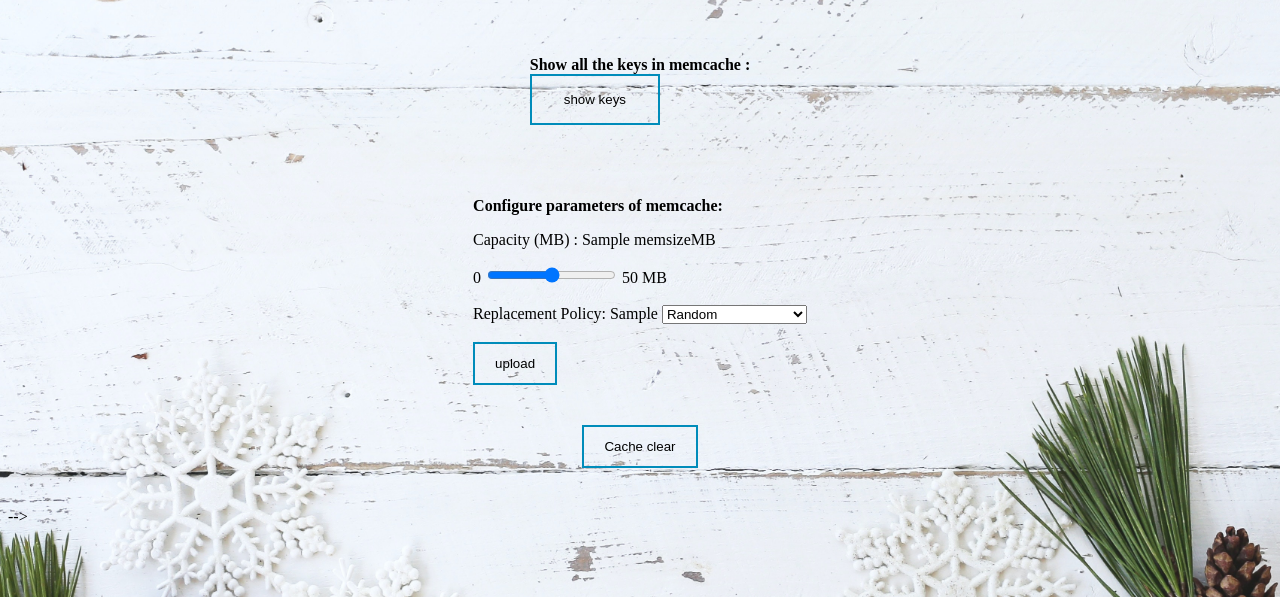
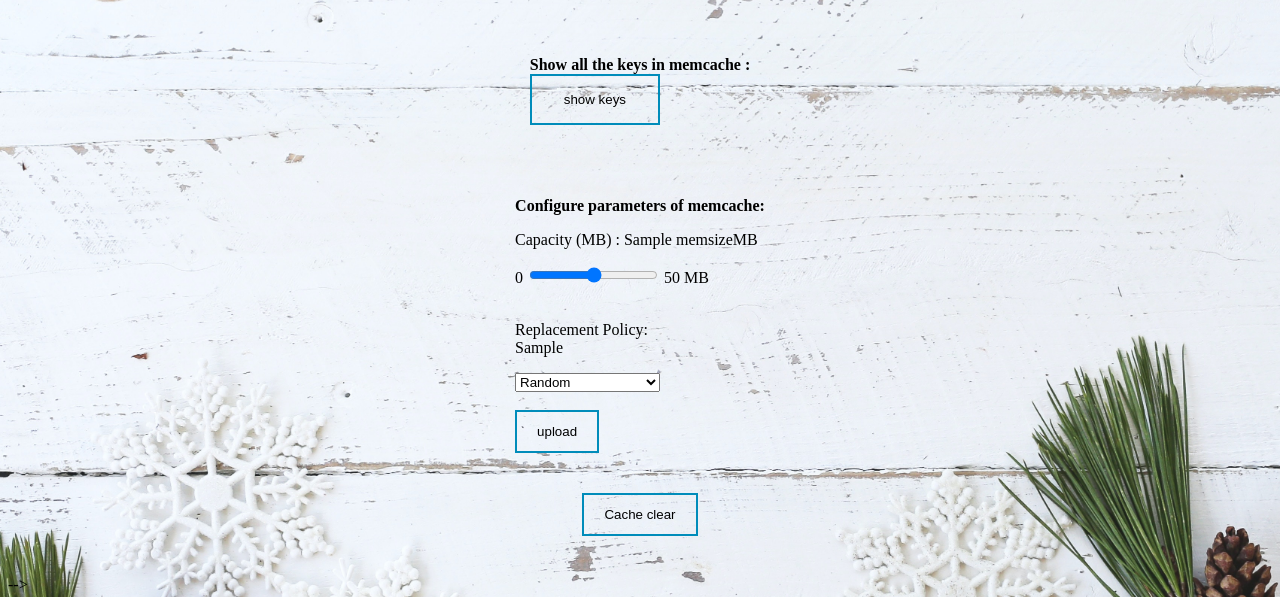
Before and after one commit to hazelduan/webapp, a Python web app: template frontend/app/templates/memcache_option.html in a window 1280 px wide. Shown: the top 597 px of the page. Run offline with Jinja, Linux system fonts and the light colour scheme; the template is opened without the code that fills it: most values are stand-ins (such as "Sample title", 1, 10 or a date in 2020).

Commit message:
change memcache option html

```diff
--- a/frontend/app/templates/memcache_option.html
+++ b/frontend/app/templates/memcache_option.html
@@ -23,9 +23,9 @@
         50 MB
         <br>
         <br>
-        <label for="policy">Replacement Policy: {{replace_policy}}</label>
+        <p for="policy">Replacement Policy: <br>{{replace_policy}}</p>
         <select name="policy" id="policy">
-            <option value="Random">Random</option>
+            <option value="Random" style="display:none">Random</option>
             <option value="LRU">Least Recently Used</option>
         </select>
           <br><br>
```
